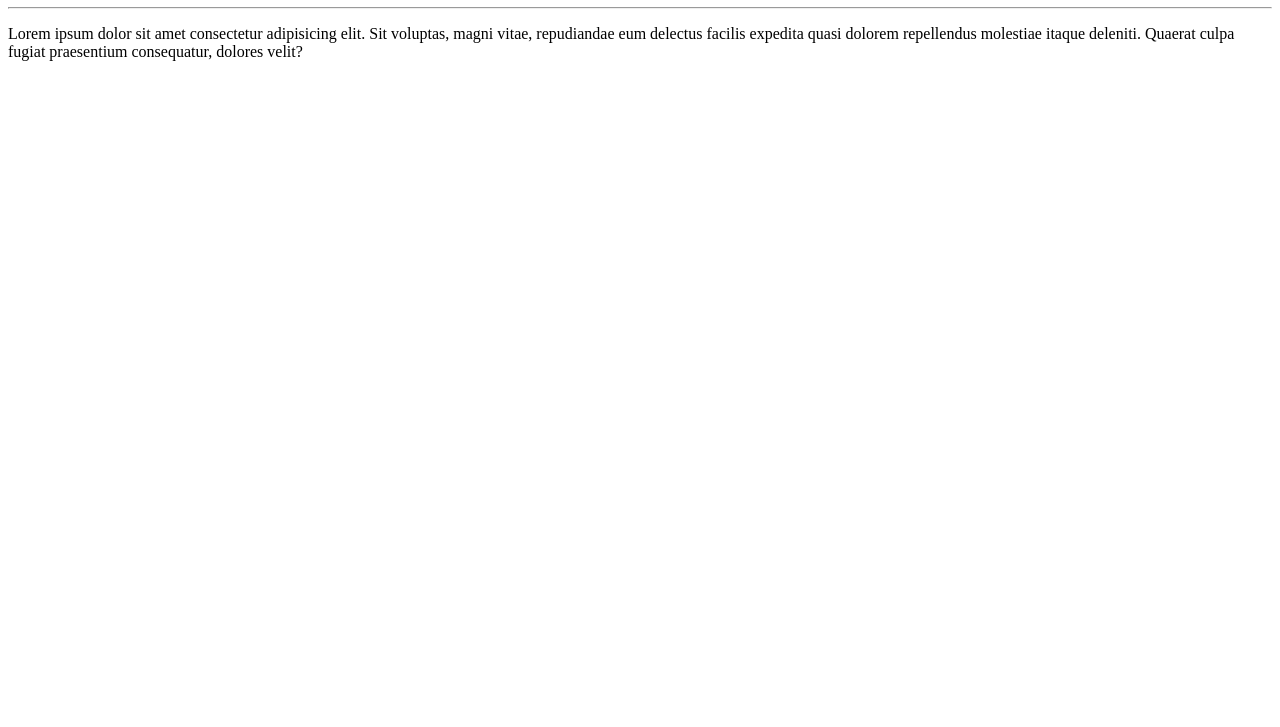
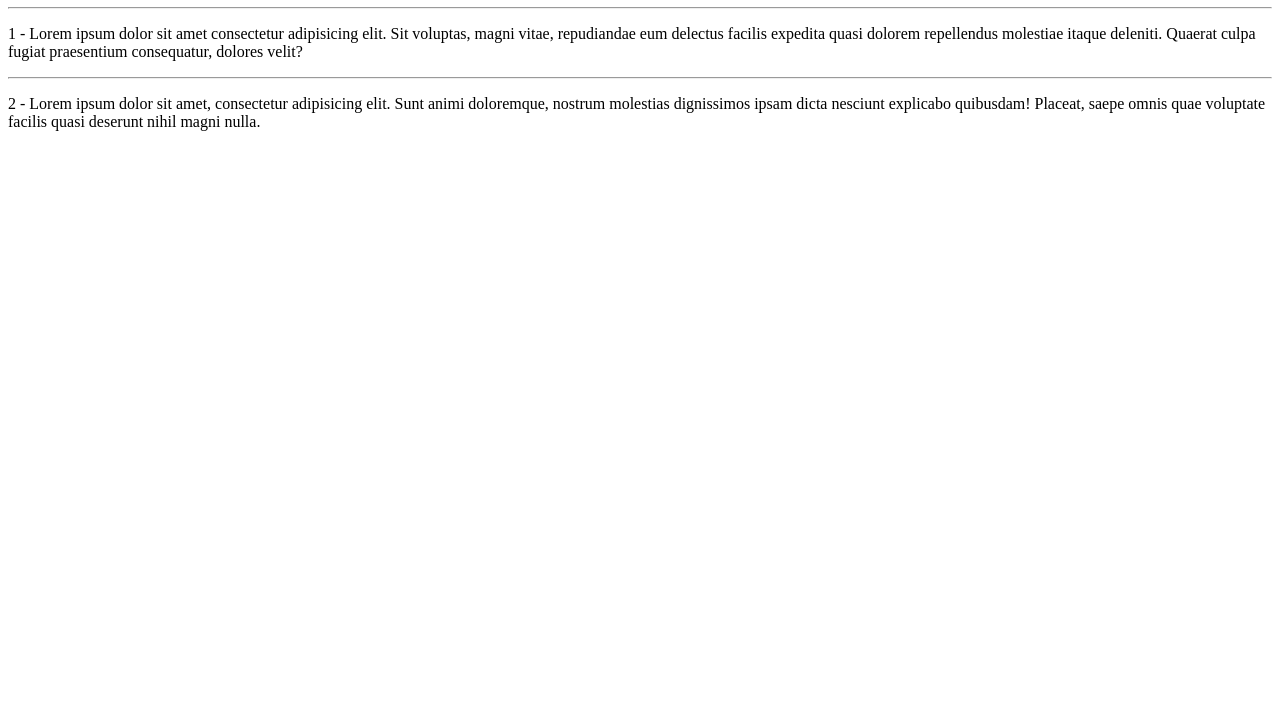
Before and after one commit to gabrielfbarbosa/Hello-Word, a plain HTML site: page siteExmplo/index.html in a window 1280 px wide. Shown: the part 73-800 px from the top of the page. Drawn offline with Linux system fonts and the light colour scheme.

Commit message:
adicionado paragrafo

```diff
--- a/siteExmplo/index.html
+++ b/siteExmplo/index.html
@@ -9,6 +9,8 @@
 <body>
     <h1>Hello Word!</h1>
     <hr>
-    <p>Lorem ipsum dolor sit amet consectetur adipisicing elit. Sit voluptas, magni vitae, repudiandae eum delectus facilis expedita quasi dolorem repellendus molestiae itaque deleniti. Quaerat culpa fugiat praesentium consequatur, dolores velit?</p>
+    <p> 1 - Lorem ipsum dolor sit amet consectetur adipisicing elit. Sit voluptas, magni vitae, repudiandae eum delectus facilis expedita quasi dolorem repellendus molestiae itaque deleniti. Quaerat culpa fugiat praesentium consequatur, dolores velit?</p>
+    <hr>
+    <p> 2 - Lorem ipsum dolor sit amet, consectetur adipisicing elit. Sunt animi doloremque, nostrum molestias dignissimos ipsam dicta nesciunt explicabo quibusdam! Placeat, saepe omnis quae voluptate facilis quasi deserunt nihil magni nulla.</p>
 </body>
 </html>
```
